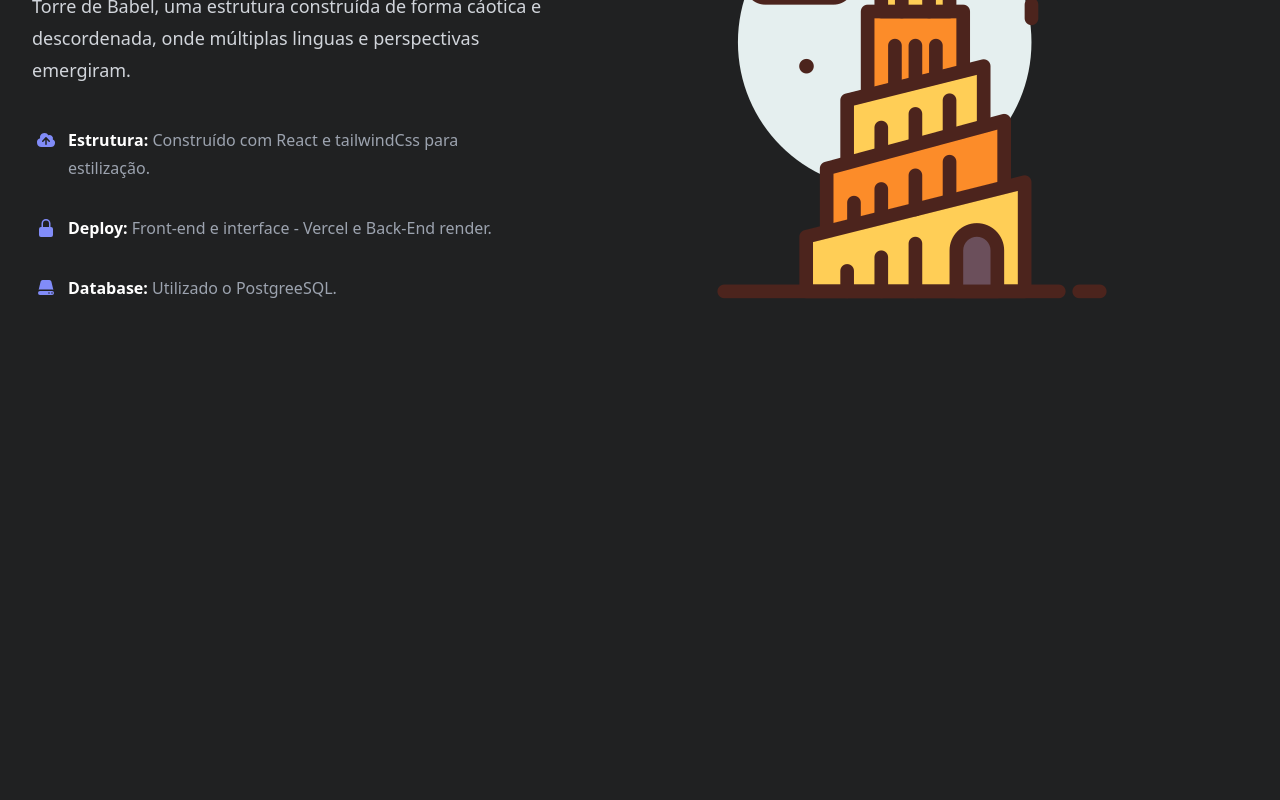
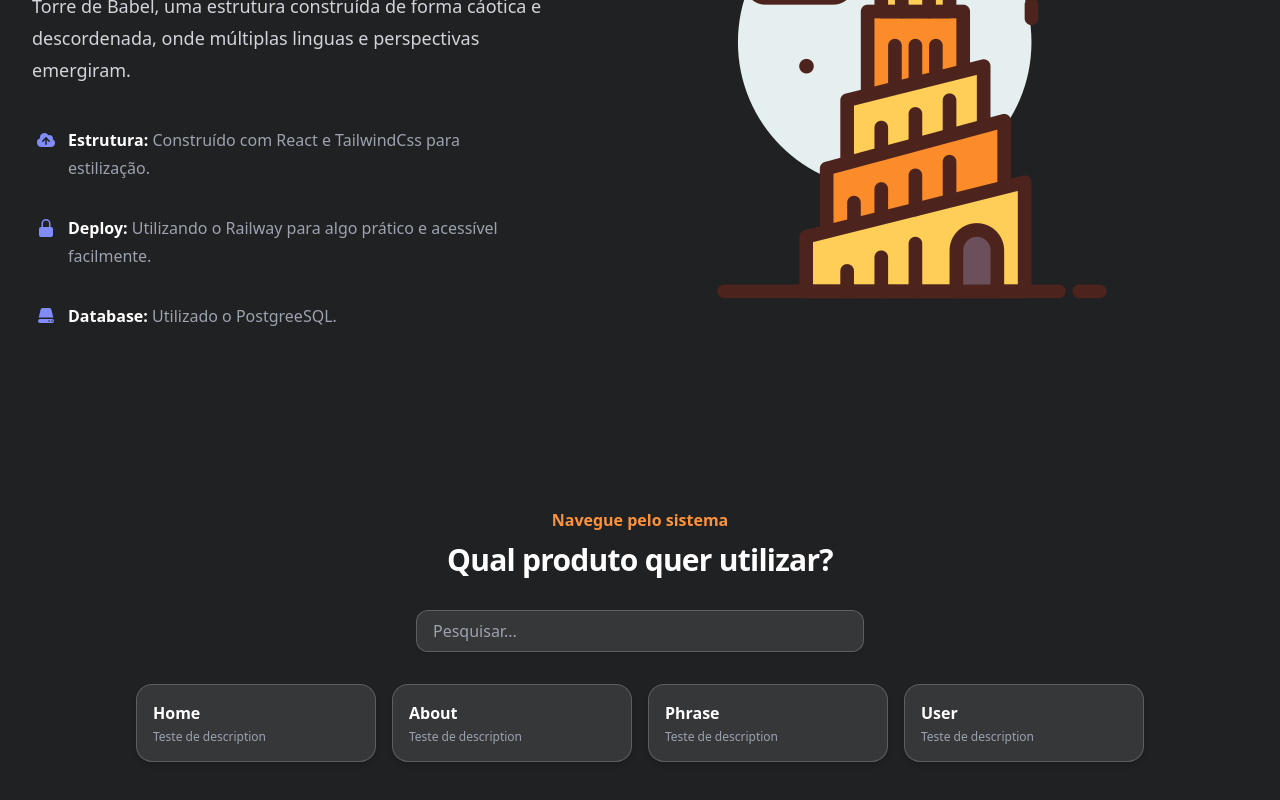
Before and after one commit to WendelSilvestre/babel-tower, a React (Vite) app in the folder interface/: page / in a window 1280 px wide. Shown: the part 334-1134 px from the top of the page. Before the commit the page ends 800 px from the top, so only its background shows below. Built offline with nearby package versions, Linux system fonts and the light colour scheme; no server answers.

Commit message:
Add home buttons

```diff
--- a/interface/src/components/searchHeader.jsx
+++ b/interface/src/components/searchHeader.jsx
@@ -1,13 +1,8 @@
 import { useState } from "react";
 import { useNavigate } from "react-router-dom";
 import { Input } from "@/components/ui/input";
+import { options } from "@/routes";
 
-const options = [
-  { "keyword": "home", "value": "/" },
-  { "keyword": "about", "value": "/about" },
-  { "keyword": "phrase", "value": "/phrase" },
-  { "keyword": "user", "value": "/user" },
-]
 
 export function RouteSelection() {
   const [inputValue, setInputValue] = useState("");
--- a/interface/src/pages/home/home.jsx
+++ b/interface/src/pages/home/home.jsx
@@ -1,16 +1,18 @@
 import { CloudArrowUpIcon, LockClosedIcon, ServerIcon } from '@heroicons/react/20/solid'
 import { RouteSelection } from "../../components/searchHeader";
+import { useNavigate } from "react-router-dom";
+import { options } from "@/routes"
 
 const features = [
   {
     name: 'Estrutura:',
     description:
-      'Construído com React e tailwindCss para estilização.',
+      'Construído com React e TailwindCss para estilização.',
     icon: CloudArrowUpIcon,
   },
   {
     name: 'Deploy:',
-    description: 'Front-end e interface - Vercel e Back-End render.',
+    description: 'Utilizando o Railway para algo prático e acessível facilmente.',
     icon: LockClosedIcon,
   },
   {
@@ -21,6 +23,7 @@ const features = [
 ]
 
 export default function Home() {
+  const navigate = useNavigate()
   return (
     <>
       <RouteSelection />
@@ -56,6 +59,29 @@ export default function Home() {
           />
         </div>
       </div>
+      <div className="min-h-screen flex flex-col items-center gap-8 px-6 pt-24 pb-12 mt-16">
+        <div className="flex flex-col items-center gap-2">
+          <p className="text-base/7 font-semibold text-orange-400">Navegue pelo sistema</p>
+          <h1 className="text-3xl font-semibold tracking-tight text-white">Qual produto quer utilizar?</h1>
+        </div>
+        <input
+          type="text"
+          placeholder="Pesquisar..."
+          className="w-full max-w-md px-4 py-2 rounded-xl border border-white/20 bg-white/10 text-white placeholder-gray-400 shadow-sm focus:outline-none focus:ring-2 focus:ring-indigo-400"
+        />
+        <div className="flex flex-wrap justify-center gap-4">
+          {options.map(option =>
+            <button
+              key={option.value}
+              onClick={() => navigate(option.value)}
+              className="w-60 h-30 bg-white/10 hover:bg-white/20 border border-white/20 hover:border-indigo-400 rounded-2xl shadow-md flex flex-col items-start justify-end gap-1 p-4 transition-all duration-200"
+            >
+              <span className="text-white font-semibold text-base capitalize">{option.keyword}</span>
+              <span className="text-gray-400 text-xs">{option.description}</span>
+            </button>
+          )}
+        </div>
+      </div>
     </div>
     </>
   );
--- a/interface/src/routes/index.jsx
+++ b/interface/src/routes/index.jsx
@@ -3,6 +3,13 @@ import Home from '../pages/home/home.jsx'
 import About from '../pages/about/about.jsx'
 import Phrase from '../pages/phrase/phrase.jsx'
 import UserLogin from '../pages/users/users.jsx'
+
+export const options = [
+  { "keyword": "home", "value": "/", "description": "Teste de description"},
+  { "keyword": "about", "value": "/about", "description": "Teste de description"},
+  { "keyword": "phrase", "value": "/phrase", "description": "Teste de description"},
+  { "keyword": "user", "value": "/user", "description": "Teste de description"},
+]
 
 export default function AppRoutes() {
   return (
```
